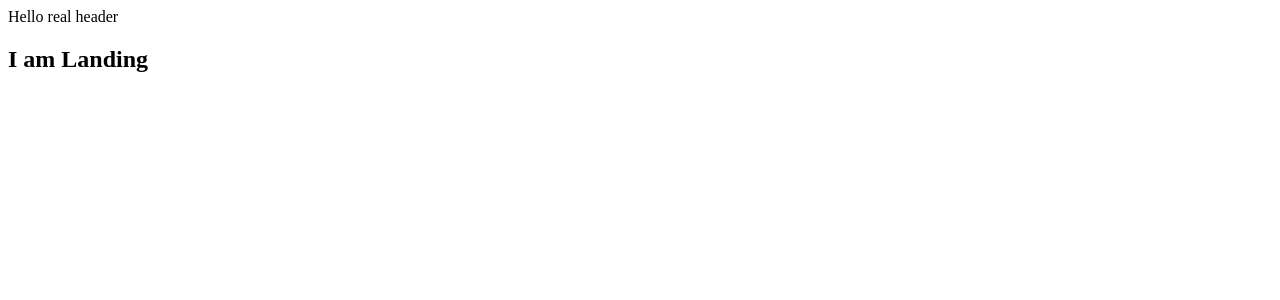
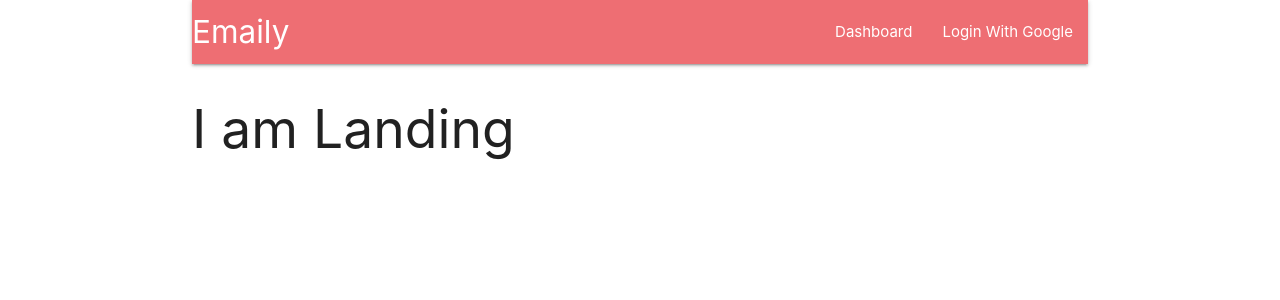
Before and after one commit to alizebreezes/React-App-emaily, a React (Create React App) app in the folder client/: page / in a window 1280 px wide. Shown: the top 300 px of the page. Built offline with nearby package versions, Linux system fonts and the light colour scheme.

Commit message:
installing axios to manage API and AJAX requests

```diff
--- a/client/package.json
+++ b/client/package.json
@@ -7,6 +7,7 @@
     "@testing-library/react": "^11.1.0",
     "@testing-library/user-event": "^12.1.10",
     "http-proxy-middleware": "^1.0.6",
+    "materialize-css": "^1.0.0-rc.2",
     "react": "^17.0.1",
     "react-dom": "^17.0.1",
     "react-redux": "^7.2.2",
--- /dev/null
+++ b/client/src/actions/index.js
@@ -0,0 +1,4 @@
+import axios from "axios";
+import { FETCH_USER } from "./types";
+
+const fetchUser = () => {};
--- /dev/null
+++ b/client/src/actions/types.js
@@ -0,0 +1 @@
+export const FETCH_USER = "fetch_user";
--- a/client/src/components/App.js
+++ b/client/src/components/App.js
@@ -9,7 +9,7 @@ const Landing = () => <h2>I am Landing</h2>;
 
 const App = () => {
   return (
-    <div>
+    <div className="container">
       <BrowserRouter>
         <div>
           <Header />
--- a/client/src/components/Header.js
+++ b/client/src/components/Header.js
@@ -2,7 +2,23 @@ import React, { Component } from "react";
 
 class Header extends Component {
   render() {
-    return <div>Hello real header</div>;
+    return (
+      <nav>
+        <div className="nav-wrapper">
+          <a href="/" className="left brand-logo">
+            Emaily
+          </a>
+          <ul id="nav-mobile" className="right">
+            <li>
+              <a href="/surveys">Dashboard</a>
+            </li>
+            <li>
+              <a href="/auth/google">Login With Google</a>
+            </li>
+          </ul>
+        </div>
+      </nav>
+    );
   }
 }
 
--- a/client/src/index.js
+++ b/client/src/index.js
@@ -1,12 +1,14 @@
+import "materialize-css/dist/css/materialize.min.css";
 import React from "react";
 import ReactDOM from "react-dom";
 import { Provider } from "react-redux";
 import { createStore, applyMiddleware } from "redux";
+import reduxThunk from "redux-thunk";
 
 import App from "./components/App";
 import reducers from "./reducers";
 
-const store = createStore(() => [], {}, applyMiddleware());
+const store = createStore(() => [], {}, applyMiddleware(reduxThunk));
 
 ReactDOM.render(
   <Provider store={store}>
```
Also changed, not shown: 2 other files (tests, documents, lock files or other folders).
